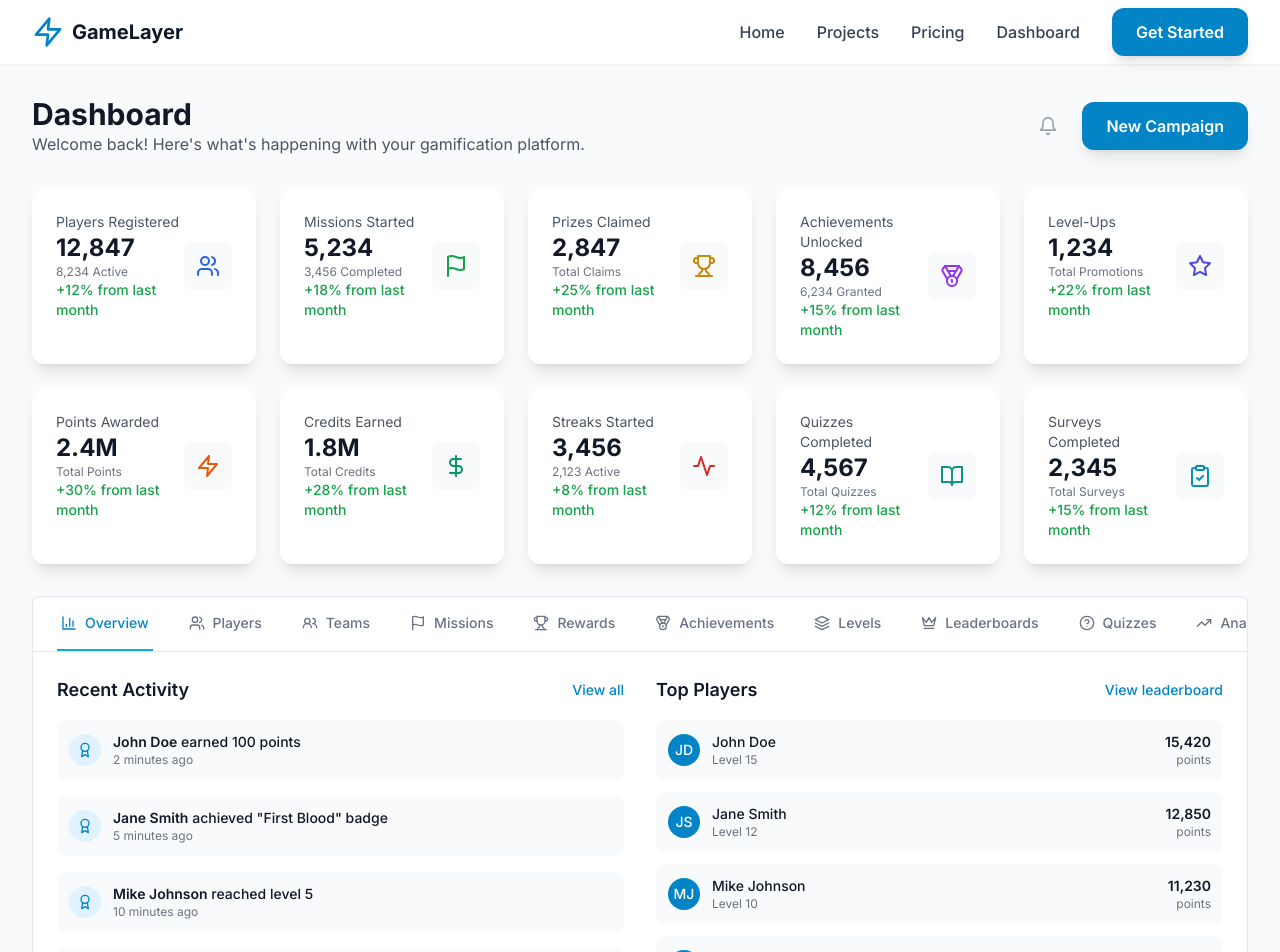
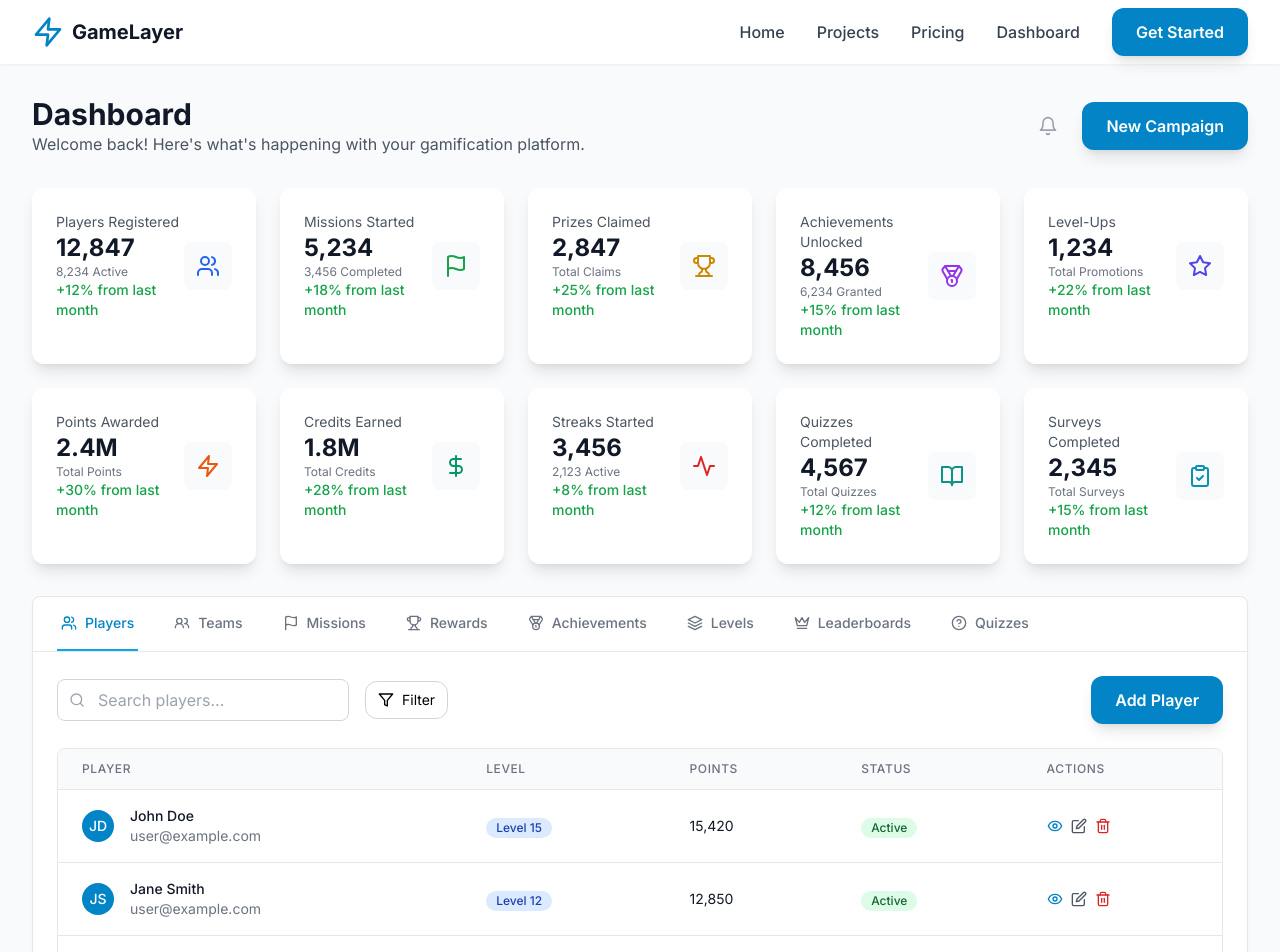
Before and after one commit to judgesteven/website, a React (Create React App) app: page /#/dashboard in a window 1280 px wide. Shown: the top 952 px of the page. Built offline with nearby package versions, Linux system fonts and the light colour scheme.

Commit message:
Restore prize, raffle, and mystery win cards to original size - revert grid layouts and image heights

```diff
--- a/src/components/Dashboard.js
+++ b/src/components/Dashboard.js
@@ -1,10 +1,8 @@
 import React, { useState } from 'react';
 import { motion } from 'framer-motion';
 import {
-  BarChart3,
   Users,
   Trophy,
-  TrendingUp,
   Settings,
   Bell,
   Search,
@@ -12,7 +10,6 @@
   Eye,
   Edit,
   Trash2,
-  Target,
   Award,
   Users2,
   Flag,
@@ -23,7 +20,6 @@
   Gift,
   Box,
   Ticket,
-  CheckCircle,
   Star,
   Zap,
   Activity,
@@ -57,7 +53,7 @@
 ];
 
 const Dashboard = () => {
-  const [activeTab, setActiveTab] = useState('overview');
+  const [activeTab, setActiveTab] = useState('players');
   const [addPrizeOpen, setAddPrizeOpen] = useState(false);
   const [addRaffleOpen, setAddRaffleOpen] = useState(false);
   const [addMysteryBoxOpen, setAddMysteryBoxOpen] = useState(false);
@@ -138,7 +134,6 @@
   ];
 
   const tabs = [
-    { id: 'overview', name: 'Overview', icon: BarChart3 },
     { id: 'players', name: 'Players', icon: Users },
     { id: 'teams', name: 'Teams', icon: Users2 },
     { id: 'missions', name: 'Missions', icon: Flag },
@@ -146,9 +141,7 @@
     { id: 'achievements', name: 'Achievements', icon: Medal },
     { id: 'levels', name: 'Levels', icon: Layers },
     { id: 'leaderboards', name: 'Leaderboards', icon: Crown },
-    { id: 'quizzes', name: 'Quizzes', icon: HelpCircle },
-    { id: 'analytics', name: 'Analytics', icon: TrendingUp },
-    { id: 'settings', name: 'Settings', icon: Settings }
+    { id: 'quizzes', name: 'Quizzes', icon: HelpCircle }
   ];
 
   const handleAddPrize = (prize) => {
@@ -232,76 +225,6 @@
           </div>
 
           <div className="p-6">
-            {activeTab === 'overview' && (
-              <div className="grid lg:grid-cols-2 gap-8">
-                {/* Recent Activity */}
-                <div>
-                  <div className="flex items-center justify-between mb-4">
-                    <h3 className="text-lg font-semibold text-gray-900">Recent Activity</h3>
-                    <button className="text-primary-600 hover:text-primary-700 text-sm font-medium">
-                      View all
-                    </button>
-                  </div>
-                  <div className="space-y-4">
-                    {recentActivities.map((activity, index) => (
-                      <motion.div
-                        key={index}
-                        initial={{ opacity: 0, x: -20 }}
-                        animate={{ opacity: 1, x: 0 }}
-                        transition={{ delay: index * 0.1 }}
-                        className="flex items-center space-x-3 p-3 bg-gray-50 rounded-lg"
-                      >
-                        <div className="w-8 h-8 bg-primary-100 rounded-full flex items-center justify-center">
-                          <Award className="w-4 h-4 text-primary-600" />
-                        </div>
-                        <div className="flex-1">
-                          <p className="text-sm font-medium text-gray-900">
-                            <span className="font-semibold">{activity.user}</span> {activity.action}
-                          </p>
-                          <p className="text-xs text-gray-500">{activity.time}</p>
-                        </div>
-                      </motion.div>
-                    ))}
-                  </div>
-                </div>
-
-                {/* Top Users */}
-                <div>
-                  <div className="flex items-center justify-between mb-4">
-                    <h3 className="text-lg font-semibold text-gray-900">Top Players</h3>
-                    <button className="text-primary-600 hover:text-primary-700 text-sm font-medium">
-                      View leaderboard
-                    </button>
-                  </div>
-                  <div className="space-y-3">
-                    {topUsers.map((user, index) => (
-                      <motion.div
-                        key={index}
-                        initial={{ opacity: 0, x: 20 }}
-                        animate={{ opacity: 1, x: 0 }}
-                        transition={{ delay: index * 0.1 }}
-                        className="flex items-center justify-between p-3 bg-gray-50 rounded-lg"
-                      >
-                        <div className="flex items-center space-x-3">
-                          <div className="w-8 h-8 bg-primary-600 text-white rounded-full flex items-center justify-center text-sm font-medium">
-                            {user.avatar}
-                          </div>
-                          <div>
-                            <p className="text-sm font-medium text-gray-900">{user.name}</p>
-                            <p className="text-xs text-gray-500">Level {user.level}</p>
-                          </div>
-                        </div>
-                        <div className="text-right">
-                          <p className="text-sm font-semibold text-gray-900">{user.points.toLocaleString()}</p>
-                          <p className="text-xs text-gray-500">points</p>
-                        </div>
-                      </motion.div>
-                    ))}
-                  </div>
-                </div>
-              </div>
-            )}
-
             {activeTab === 'players' && (
               <div>
                 <div className="flex items-center justify-between mb-6">
@@ -406,7 +329,7 @@
                       Add Prize
                     </button>
                   </div>
-                  <div className="grid grid-cols-1 md:grid-cols-2 lg:grid-cols-3 gap-6">
+                  <div className="grid grid-cols-1 md:grid-cols-2 gap-6">
                     {prizesList.map((prize, index) => (
                       <motion.div
                         key={index}
@@ -599,22 +522,6 @@
                   </div>
                 </div>
                 <AddMysteryBoxModal isOpen={addMysteryBoxOpen} onClose={() => setAddMysteryBoxOpen(false)} onAdd={handleAddMysteryBox} />
-              </div>
-            )}
-
-            {activeTab === 'analytics' && (
-              <div className="text-center py-12">
-                <TrendingUp className="w-12 h-12 text-gray-400 mx-auto mb-4" />
-                <h3 className="text-lg font-medium text-gray-900 mb-2">Analytics Dashboard</h3>
-                <p className="text-gray-600">View detailed analytics and performance metrics.</p>
-              </div>
-            )}
-
-            {activeTab === 'settings' && (
-              <div className="text-center py-12">
-                <Settings className="w-12 h-12 text-gray-400 mx-auto mb-4" />
-                <h3 className="text-lg font-medium text-gray-900 mb-2">Platform Settings</h3>
-                <p className="text-gray-600">Configure your gamification platform settings.</p>
               </div>
             )}
 
```
